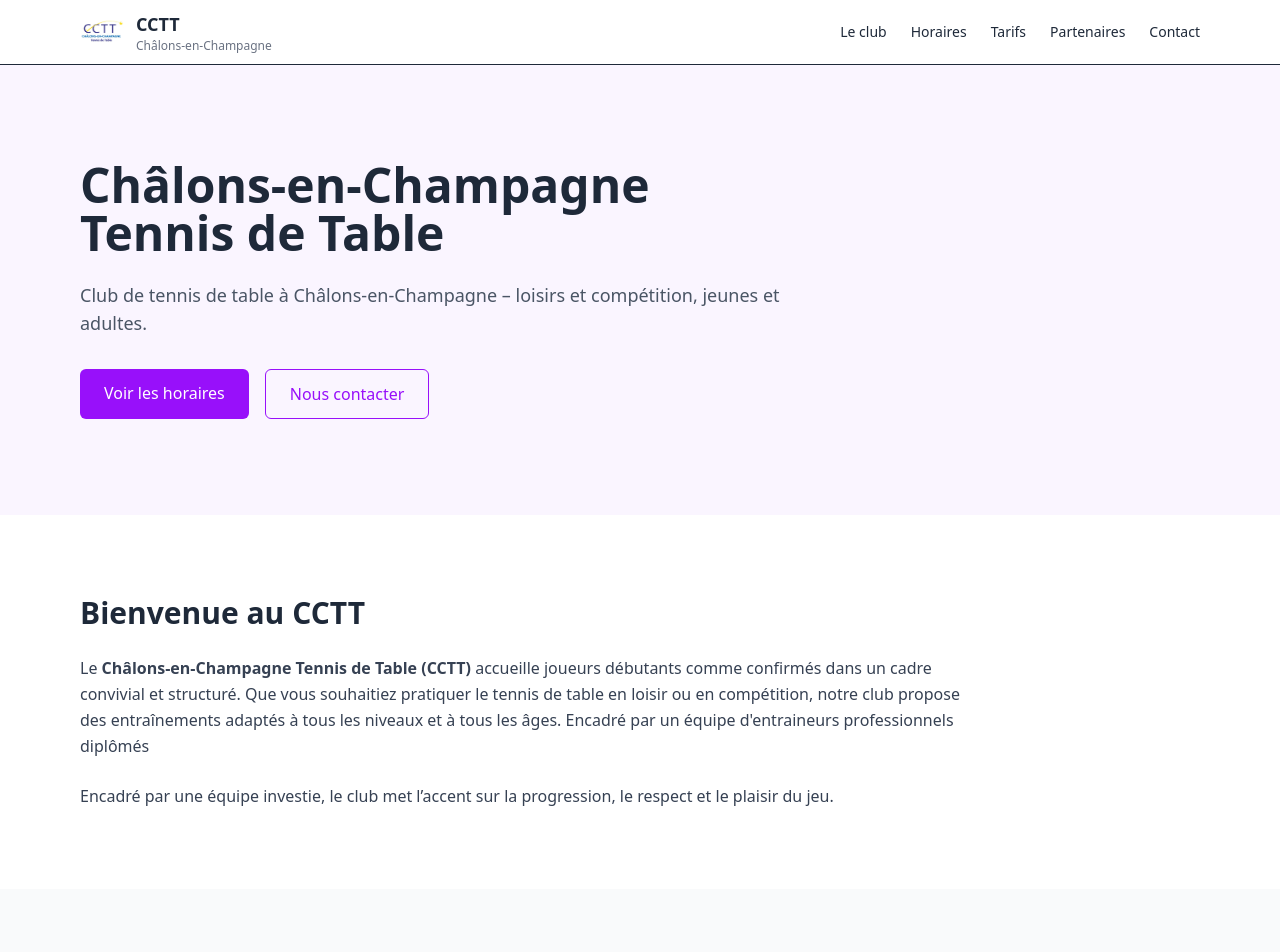
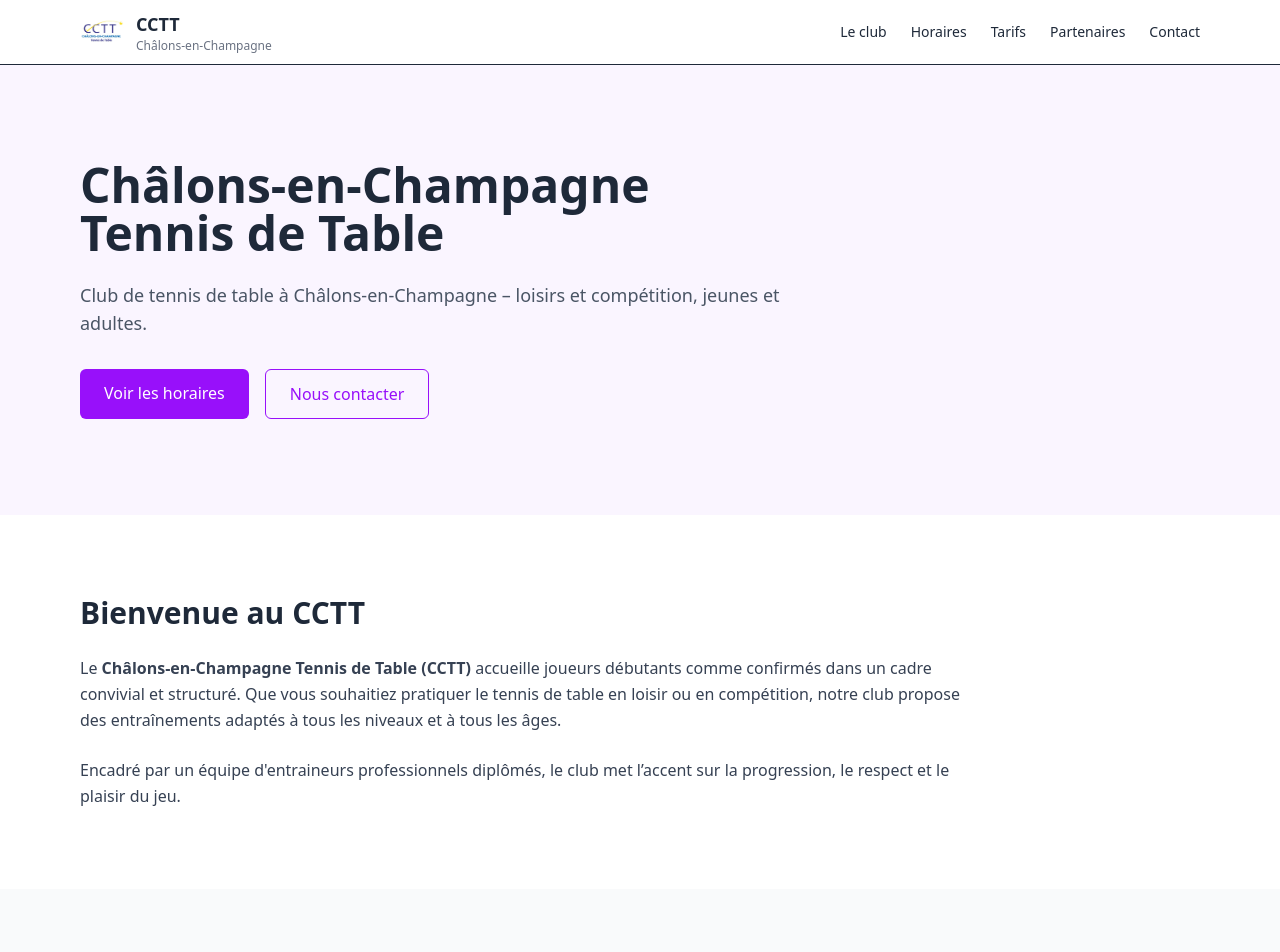
Before and after one commit to jesared/club-cctt, a Next.js app: page / in a window 1280 px wide. Shown: the top 952 px of the page. Built offline with nearby package versions, Linux system fonts and the light colour scheme.

Commit message:
Correction du texte sur les entraîneurs dans la section de présentation : ajout de "professionnels diplômés" pour plus de précision.

```diff
--- a/app/page.tsx
+++ b/app/page.tsx
@@ -48,12 +48,12 @@ export default function HomePage() {
             et structuré. Que vous souhaitiez pratiquer le tennis de table en
             loisir ou en compétition, notre club propose des entraînements
             adaptés à tous les niveaux et à tous les âges.
-            Encadré par un équipe d&apos;entraineurs professionnels diplômés
           </p>
 
           <p className="text-gray-700 leading-relaxed">
-            Encadré par une équipe investie, le club met l’accent sur la
-            progression, le respect et le plaisir du jeu.
+            Encadré par un équipe d&apos;entraineurs professionnels diplômés, le
+            club met l’accent sur la progression, le respect et le plaisir du
+            jeu.
           </p>
         </div>
       </section>
```
